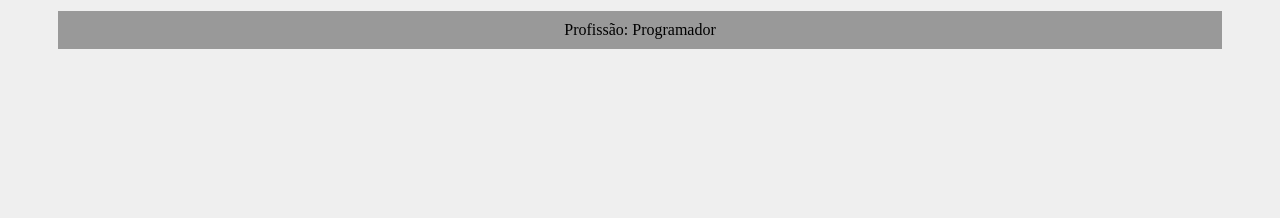
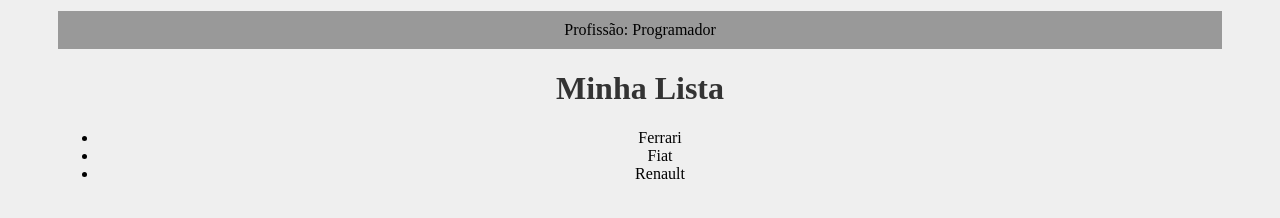
Before and after one commit to jeffersondamasceno/meu-projeto, a React (Create React App) app: page / in a window 1280 px wide. Shown: the part 564-782 px from the top of the page. Built offline with nearby package versions, Linux system fonts and the light colour scheme.

Commit message:
feat: adição

```diff
--- a/src/App.js
+++ b/src/App.js
@@ -3,6 +3,7 @@
 import SayMyName from './components/SayMyName';
 import Pessoa from './components/Pessoa';
 import Frase from './components/Frase';
+import List from './components/List';
 
 function App() {
 
@@ -20,6 +21,7 @@
       idade="28"
       profissao="Programador"
       foto="https://placehold.co/150x150"/>
+      <List/>
     </div>
   );
 }
--- /dev/null
+++ b/src/components/Item.js
@@ -0,0 +1,10 @@
+function Item(props) {
+
+    return (
+        <>
+            <li>{props.marca}</li>
+        </>
+    )
+}
+
+export default Item
--- /dev/null
+++ b/src/components/List.js
@@ -0,0 +1,17 @@
+import Item from './Item';
+
+function List() {
+
+    return (
+        <>
+            <h1>Minha Lista</h1>
+            <ul>
+                <Item marca="Ferrari"/>
+                <Item marca="Fiat"/>
+                <Item marca="Renault"/>
+            </ul>
+        </>
+    )
+}
+
+export default List
--- a/src/index.css
+++ b/src/index.css
@@ -1,5 +1,6 @@
 body {
   padding: 50px;
+  padding-bottom: 500px;
   background-color: #efefef;
 }
 
```
